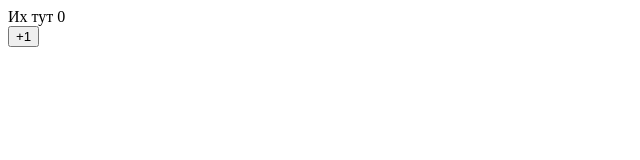
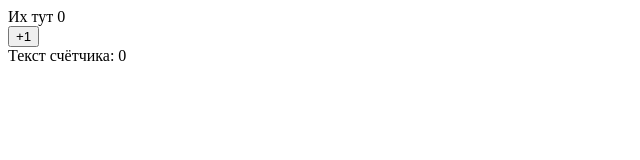
Before and after one commit to nicothin/react-tutorial, a React (Create React App) app: page / in a window 1280 px wide. Shown: the top 160 px of the page, without its empty margins (0-640 px from the left). Built offline with nearby package versions, Linux system fonts and the light colour scheme.

Commit message:
Про Props

```diff
--- a/package.json
+++ b/package.json
@@ -3,6 +3,7 @@
   "version": "0.1.0",
   "private": true,
   "dependencies": {
+    "prop-types": "^15.6.2",
     "react": "^16.6.0",
     "react-dom": "^16.6.0",
     "react-scripts": "2.1.0"
--- a/src/components/Counter.js
+++ b/src/components/Counter.js
@@ -1,4 +1,22 @@
 import React, { Component } from 'react';
+import PropTypes from 'prop-types';
+
+const CounterText = ({ counter, text }) => { // ожидает два свойства
+  return (
+    <div>
+      {text} {counter}
+    </div>
+  );
+}
+
+CounterText.propTypes = {
+  counter: PropTypes.number.isRequired, // тип — число; обязательный
+  text: PropTypes.string,               // тип — строка
+}
+
+CounterText.defaultProps = {
+  text: 'Текст счётчика: ',            // значение по умолчанию
+}
 
 class Counter extends Component {
   state = {
@@ -19,6 +37,8 @@ class Counter extends Component {
     return (
       <div>
         Их тут {counter} <br /> <button onClick={this.handleClick}>+1</button>
+        <br />
+        <CounterText counter={counter} /> {/* выводим компонент, передавая ему свойства */}
       </div>
     );
   }
```
Also changed, not shown: 1 other file (tests, documents, lock files or other folders).
